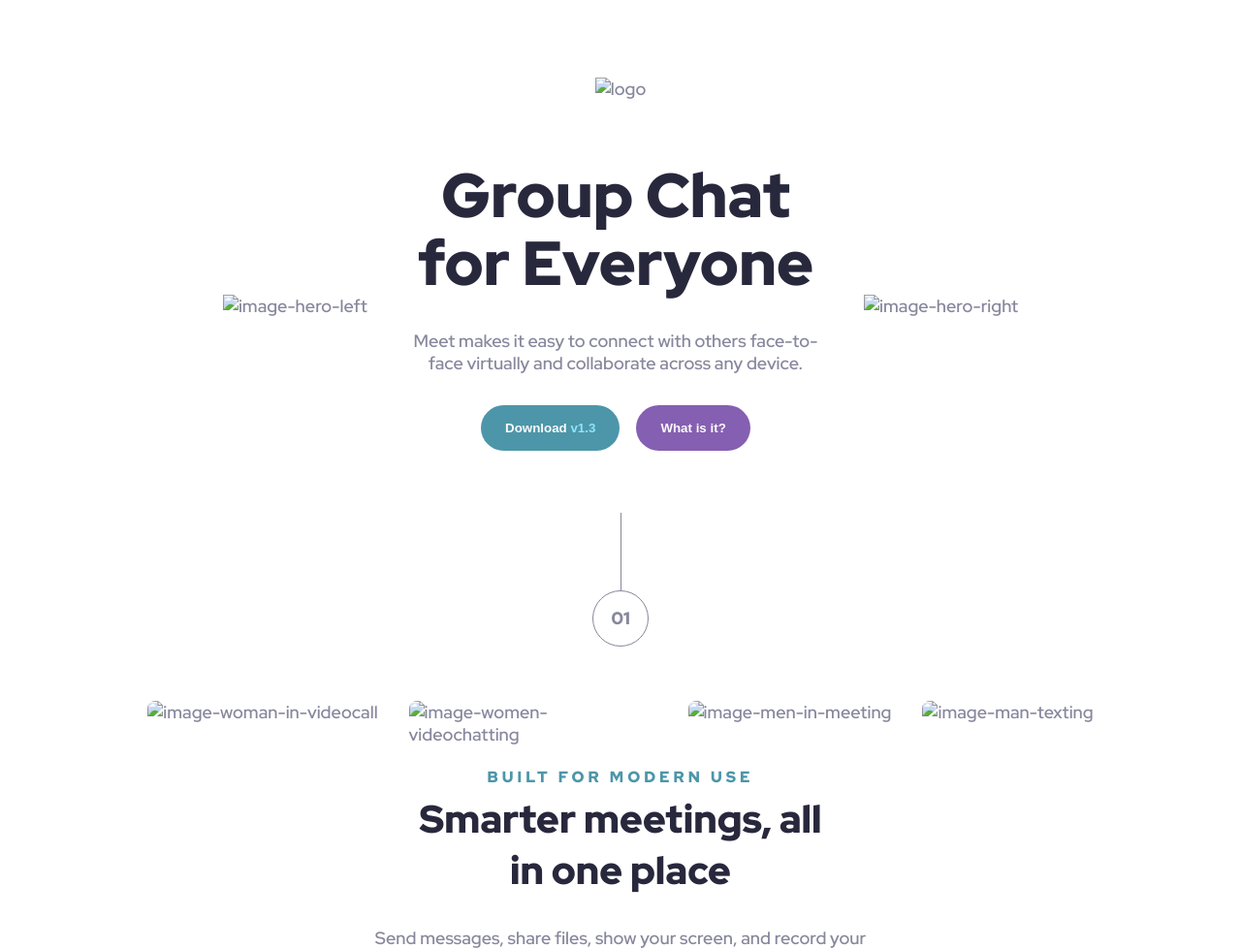
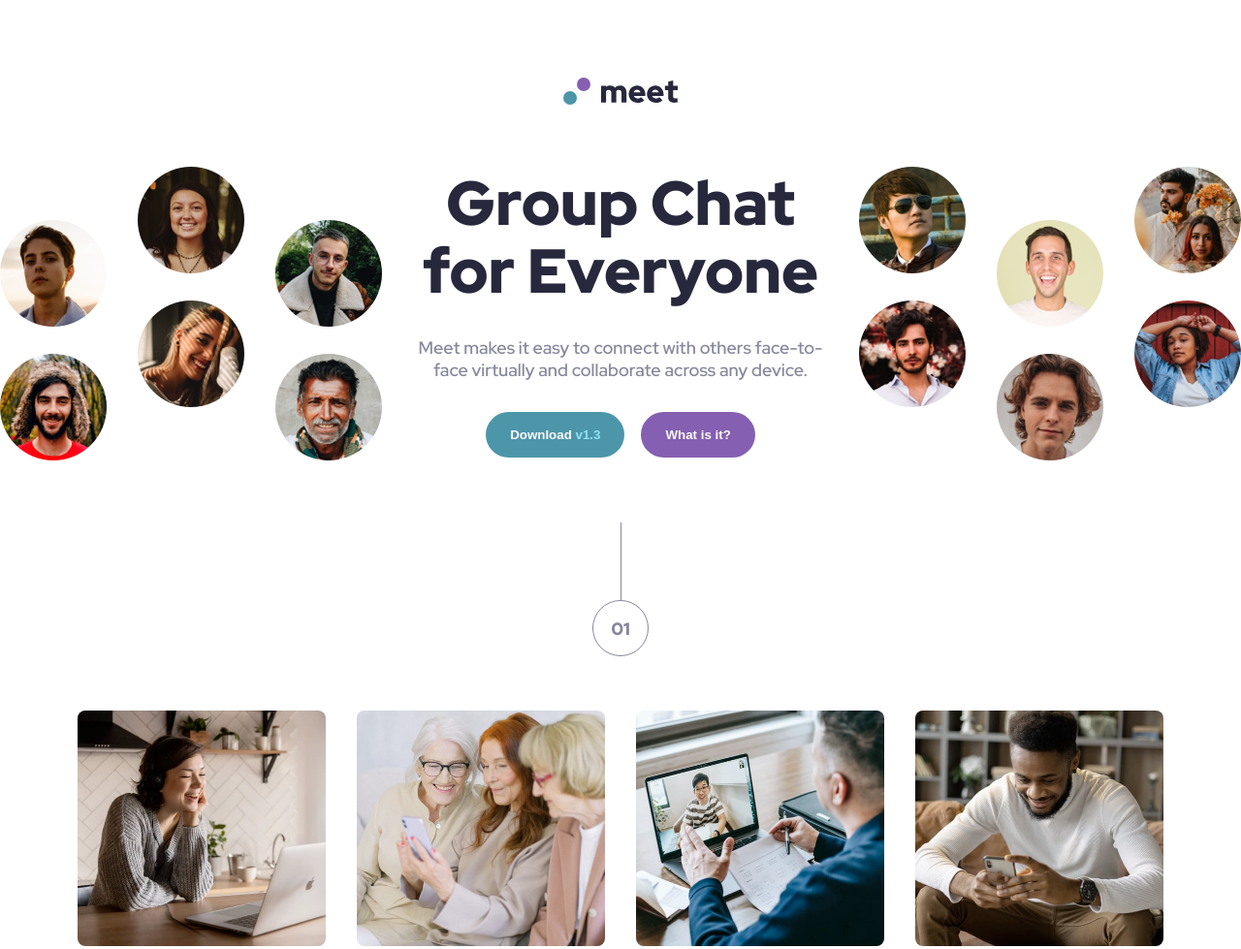
Before and after one commit to alecanonm/meet-landing-page, a plain HTML site: page index.html in a window 1280 px wide. Shown: the top 979 px of the page at 97% size. Drawn offline with Linux system fonts and the light colour scheme.

Commit message:
fixing img bugs

```diff
--- a/index.html
+++ b/index.html
@@ -19,17 +19,17 @@
   <body>
     <header>
       <img
-        src="./assets/logo.svg"
+        src="./starter-code/assets/logo.svg"
         alt="logo" />
     </header>
     <main>
       <article class="main-container">
         <img
-          src="./assets/tablet/image-hero.png"
+          src="./starter-code/assets/tablet/image-hero.png"
           alt="image-hero"
           class="tablet-img" />
         <img
-          src="./assets/desktop/image-hero-left.png"
+          src="./starter-code/assets/desktop/image-hero-left.png"
           alt="image-hero-left"
           class="desktop-img" />
         <section class="group-chat">
@@ -46,7 +46,7 @@
           </div>
         </section>
         <img
-          src="assets/desktop/image-hero-right.png"
+          src="./starter-code/assets/desktop/image-hero-right.png"
           alt="image-hero-right"
           class="desktop-img" />
       </article>
@@ -58,16 +58,16 @@
         <section>
           <div class="imagenes-wrapper">
             <img
-              src="./assets/desktop/image-woman-in-videocall.jpg"
+              src="./starter-code/assets/desktop/image-woman-in-videocall.jpg"
               alt="image-woman-in-videocall" />
             <img
-              src="./assets/desktop/image-women-videochatting.jpg"
+              src="./starter-code/assets/desktop/image-women-videochatting.jpg"
               alt="image-women-videochatting" />
             <img
-              src="./assets/desktop/image-men-in-meeting.jpg"
+              src="./starter-code/assets/desktop/image-men-in-meeting.jpg"
               alt="image-men-in-meeting" />
             <img
-              src="./assets/desktop/image-man-texting.jpg"
+              src="./starter-code/assets/desktop/image-man-texting.jpg"
               alt="image-man-texting" />
           </div>
           <div class="second-title">
```
